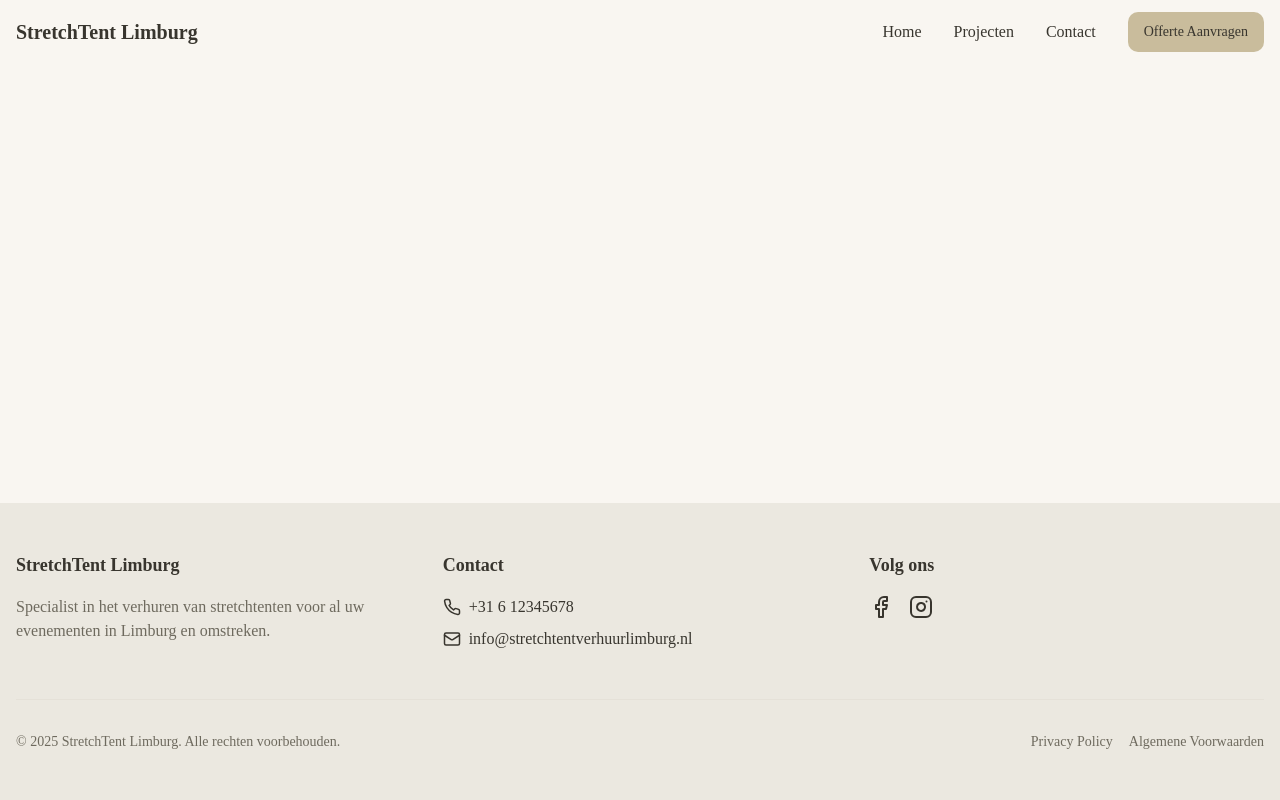
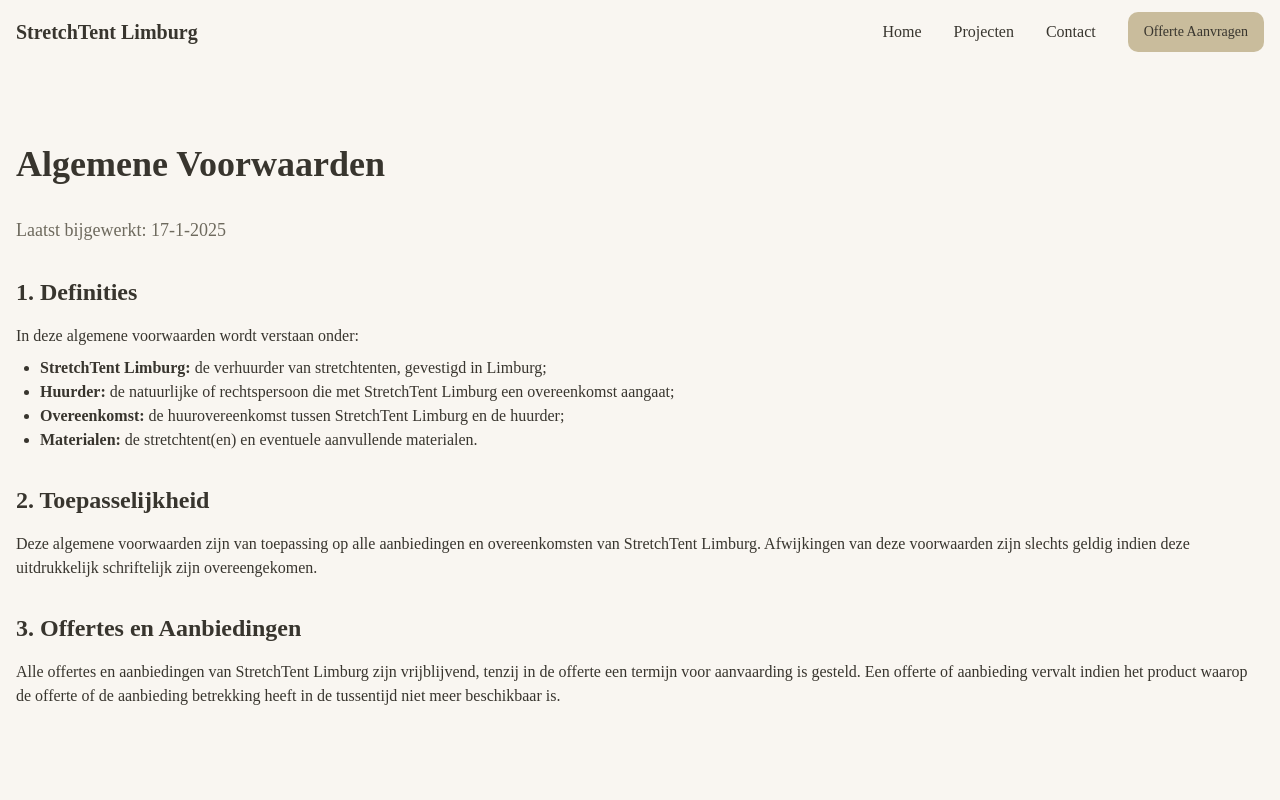
Before and after one commit to DevCompassDirectory/stretchtent-verhuur-limburg, a React (Vite) app: page /algemene-voorwaarden in a window 1280 px wide. Shown: the top 800 px of the page. Built offline with nearby package versions, Linux system fonts and the light colour scheme.

Commit message:
Update route path to Dutch
Changed the route path for the Terms page to use the Dutch translation, updating it to "/algemene-voorwaarden".
[skip gpt_engineer]

```diff
--- a/src/App.tsx
+++ b/src/App.tsx
@@ -27,7 +27,7 @@ const App = () => (
               <Route path="/projects" element={<Projects />} />
               <Route path="/contact" element={<Contact />} />
               <Route path="/privacy" element={<Privacy />} />
-              <Route path="/terms" element={<Terms />} />
+              <Route path="/algemene-voorwaarden" element={<Terms />} />
             </Routes>
           </main>
           <Footer />
--- a/src/components/Footer.tsx
+++ b/src/components/Footer.tsx
@@ -49,7 +49,7 @@ export const Footer = () => {
               <Link to="/privacy" className="hover:text-primary/80 transition-colors">
                 Privacy Policy
               </Link>
-              <Link to="/terms" className="hover:text-primary/80 transition-colors">
+              <Link to="/algemene-voorwaarden" className="hover:text-primary/80 transition-colors">
                 Algemene Voorwaarden
               </Link>
             </div>
```
